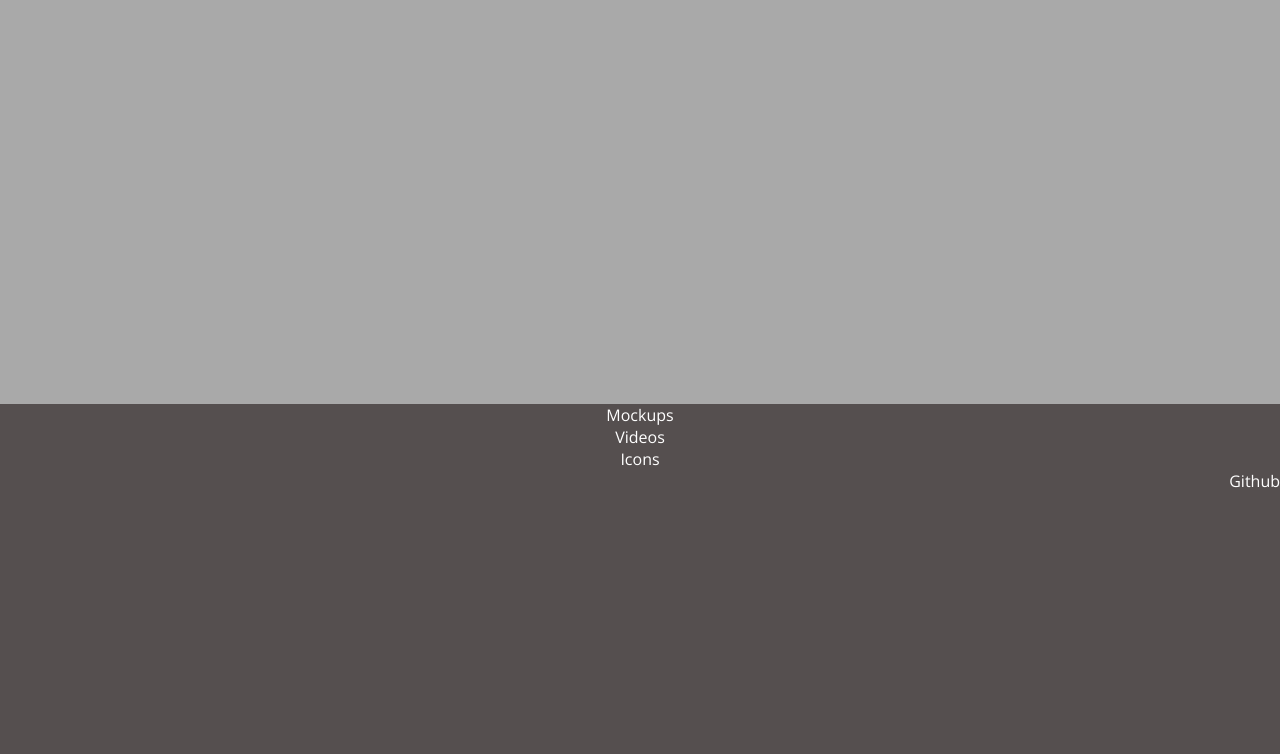
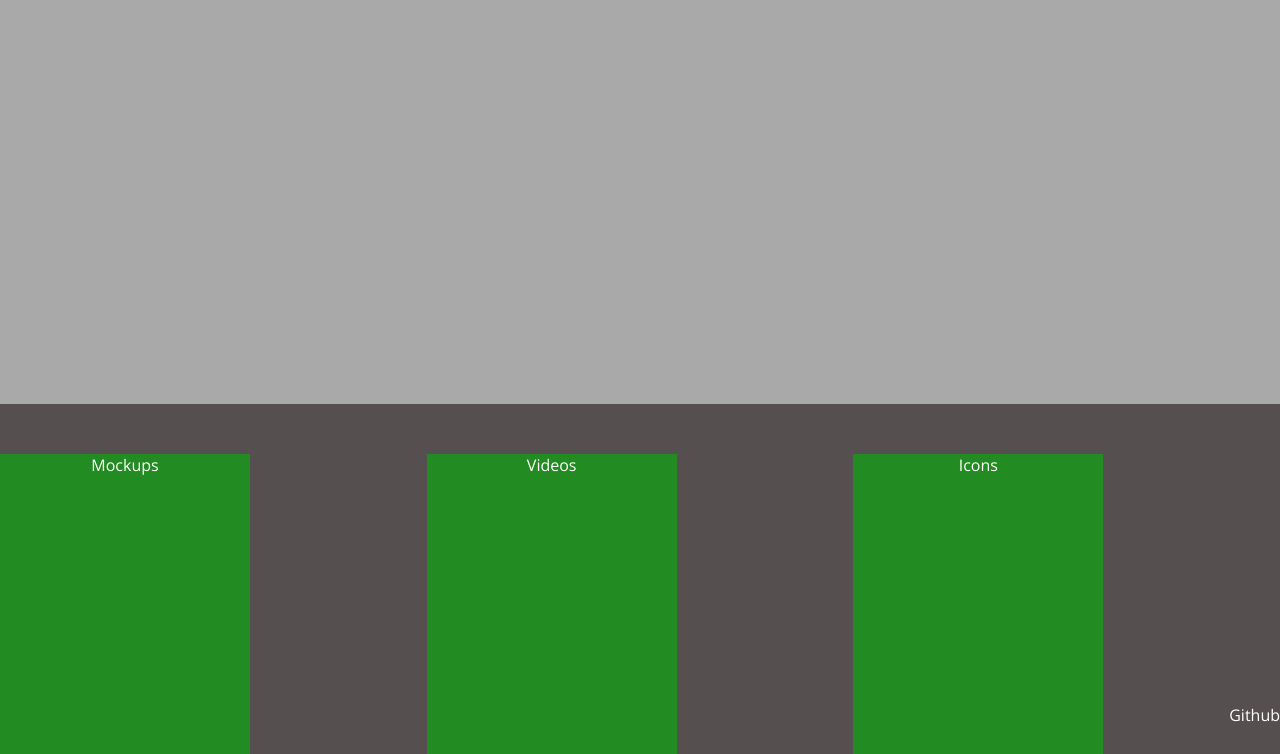
Before and after one commit to srueda27/Santiago-Eduardo, a plain HTML site: page index.html in a window 1280 px wide. Shown: the part 446-1200 px from the top of the page. Before the commit the page ends 938 px from the top, so only its background shows below. Drawn offline with nearby package versions, Linux system fonts and the light colour scheme.

Commit message:
changes to the mockups, video, and icons section

```diff
--- a/css/style.css
+++ b/css/style.css
@@ -29,6 +29,15 @@ a{
     background-color: darkgrey;
 }
 
+#welcome-section > h1{
+    color:white;
+    font-size: 4em;
+    position: absolute;
+    top:30%;
+    height: 100%;
+    width: 100%;
+}
+
 #contact{
     text-align: right;
 }
@@ -38,8 +47,19 @@ a{
     top: 50px;
 }
 
-h1{
-    margin: auto;
+#projects{
+    display: grid;
+    grid-template-columns: auto auto auto;
+
+
+}
+
+.project-tile{
+    width: 250px;
+    height: 300px;
+    background: forestgreen;
+    position: relative;
+    top:50px;
 }
 
 @media only screen and (max-width: 600px) {
```
